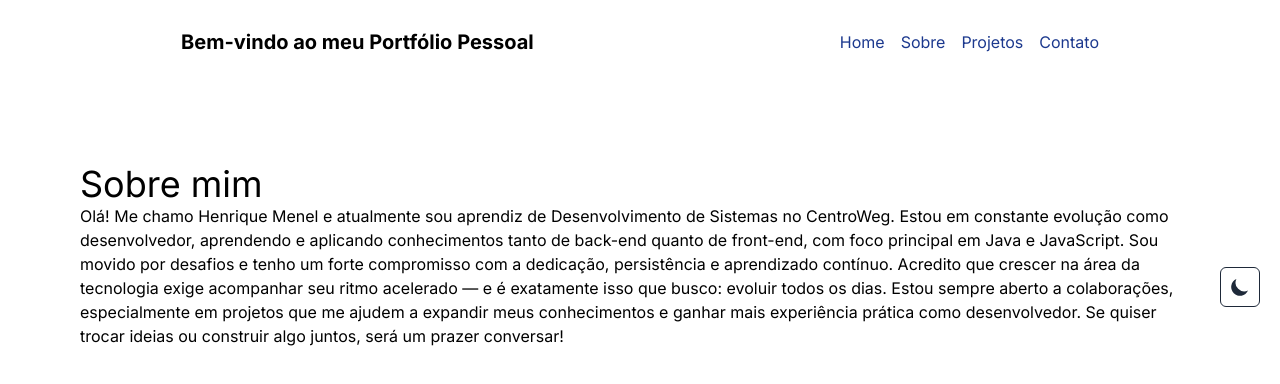
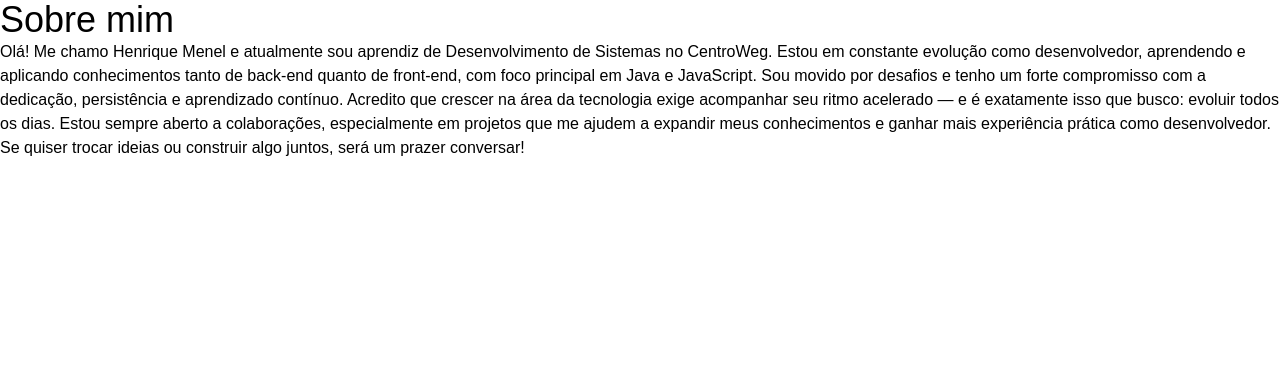
Before and after one commit to HenriqueECM/projeto1_Next.js, a Next.js app: page /about in a window 1280 px wide. Shown: the top 384 px of the page. Built offline with nearby package versions, Linux system fonts and the light colour scheme.

Commit message:
1.6.1 tentando colocar button dark

```diff
--- a/package.json
+++ b/package.json
@@ -17,6 +17,8 @@
   "devDependencies": {
     "@eslint/eslintrc": "^3",
     "@tailwindcss/postcss": "^4",
+    "@types/node": "24.0.4",
+    "@types/react": "19.1.8",
     "autoprefixer": "^10.4.21",
     "eslint": "^9",
     "eslint-config-next": "15.3.4",
--- a/src/app/layout.js
+++ /dev/null
@@ -1,29 +0,0 @@
-import '../styles/globals.css';
-import Header from '../components/Header';
-import Footer from '../components/Footer';
-import ThemeSwitcher from '../components/ThemeSwitcher';
-import { Inter } from 'next/font/google';
-import { ThemeProvider } from 'next-themes';
-
-const inter = Inter({ subsets: ['latin'] });
-
-export const metadata = {
-  title: 'Meu Portfólio',
-  description: 'Feito com Next.js',
-};
-
-export default function RootLayout({ children }) {
-  return (
-    <ThemeProvider attribute="class" defaultTheme="system" enableSystem>
-      <html lang="pt-BR" suppressHydrationWarning>
-        <head />
-        <body className={`${inter.className} bg-white dark:bg-black text-black dark:text-white transition-colors duration-300`}>
-          <Header title="Bem-vindo ao meu Portfólio Pessoal" />
-          <ThemeSwitcher />
-          <main className="p-20 min-h-screen">{children}</main>
-          <Footer />
-        </body>
-      </html>
-    </ThemeProvider>
-  );
-}
--- /dev/null
+++ b/src/app/layout.tsx
@@ -0,0 +1,21 @@
+import { ThemeProvider } from "@/components/theme-provider"
+
+export default function RootLayout({ children }: RootLayoutProps) {
+  return (
+    <>
+      <html lang="en" suppressHydrationWarning>
+        <head />
+        <body>
+          <ThemeProvider
+            attribute="class"
+            defaultTheme="system"
+            enableSystem
+            disableTransitionOnChange
+          >
+            {children}
+          </ThemeProvider>
+        </body>
+      </html>
+    </>
+  )
+}
--- a/src/app/page.js
+++ b/src/app/page.js
@@ -1,8 +1,6 @@
-import "../styles/globals.css";
-
 export default function Home() {
   return (
-    <div className="bg-white dark:bg-black text-black dark:text-white transition-colors duration-300 min-h-screen p-10">
+    <div className="min-h-screen p-10 transition-colors duration-300">
       <section>
         <h1 className="text-4xl font-bold">Olá, Eu sou Henrique Menel</h1>
         <h2 className="text-2xl pt-3">Sobre mim</h2>
--- a/src/components/ThemeSwitcher.jsx
+++ /dev/null
@@ -1,44 +0,0 @@
-"use client";
-import { useTheme } from "next-themes";
-import { useEffect, useState } from "react";
-
-const ThemeSwitcher = () => {
-    const [mount, setMount] = useState(false);
-    const { systemTheme, theme, setTheme } = useTheme();
-    const currentTheme = theme === "system" ? systemTheme : theme;
-    useEffect(() => {
-        setMount(true);
-    }, []);
-    console.log(currentTheme);
-    return mount ? (
-        <div className="fixed right-5 z-[10000000000] max-lg:bottom-2.5 lg:top-1/3">
-            <button
-                onClick={() => setTheme(currentTheme === "dark" ? "light" : "dark")}
-                type="button"
-                className="flex h-10 w-10 p-2 items-center justify-center rounded-md border border-gray-800 text-gray-800 focus:outline-none focus:ring-0 focus:ring-gray-200 dark:border-slate-300 dark:text-white"
-            >
-                <svg
-                    className="dark:hidden"
-                    fill="currentColor"
-                    viewBox="0 0 20 20"
-                    xmlns="http://www.w3.org/2000/svg"
-                >
-                    <path d="M17.293 13.293A8 8 0 016.707 2.707a8.001 8.001 0 1010.586 10.586z"></path>
-                </svg>
-                <svg
-                    className="hidden dark:block"
-                    fill="currentColor"
-                    viewBox="0 0 20 20"
-                    xmlns="http://www.w3.org/2000/svg"
-                >
-                    <path
-                        d="M10 2a1 1 0 011 1v1a1 1 0 11-2 0V3a1 1 0 011-1zm4 8a4 4 0 11-8 0 4 4 0 018 0zm-.464 4.95l.707.707a1 1 0 001.414-1.414l-.707-.707a1 1 0 00-1.414 1.414zm2.12-10.607a1 1 0 010 1.414l-.706.707a1 1 0 11-1.414-1.414l.707-.707a1 1 0 011.414 0zM17 11a1 1 0 100-2h-1a1 1 0 100 2h1zm-7 4a1 1 0 011 1v1a1 1 0 11-2 0v-1a1 1 0 011-1zM5.05 6.464A1 1 0 106.465 5.05l-.708-.707a1 1 0 00-1.414 1.414l.707.707zm1.414 8.486l-.707.707a1 1 0 01-1.414-1.414l.707-.707a1 1 0 011.414 1.414zM4 11a1 1 0 100-2H3a1 1 0 000 2h1z"
-                        fillRule="evenodd"
-                        clipRule="evenodd"
-                    ></path>
-                </svg>
-            </button>
-        </div>
-    ) : null;
-};
-export default ThemeSwitcher;
--- /dev/null
+++ b/src/components/theme-provider.tsx
@@ -0,0 +1,11 @@
+"use client"
+
+import * as React from "react"
+import { ThemeProvider as NextThemesProvider } from "next-themes"
+
+export function ThemeProvider({
+  children,
+  ...props
+}: React.ComponentProps<typeof NextThemesProvider>) {
+  return <NextThemesProvider {...props}>{children}</NextThemesProvider>
+}
--- a/src/styles/globals.css
+++ b/src/styles/globals.css
@@ -1,12 +1,16 @@
 @import "tailwindcss";
 
-@theme inline {
-  --font-sans: var(--font-geist-sans);
-  --font-mono: var(--font-geist-mono);
+*,
+*::before,
+*::after {
+  box-sizing: border-box;
 }
 
+html,
 body {
+  @apply bg-white dark:bg-black text-black dark:text-white transition-colors duration-300;
+  margin: 0;
+  padding: 0;
+  min-height: 100%;
   font-family: Arial, Helvetica, sans-serif;
-  margin: 0;
-  box-sizing: border-box;
 }
--- a/src/utils/ThemeProvider.js
+++ /dev/null
@@ -1,5 +0,0 @@
-"use client";
-import { ThemeProvider as NextThemesProvider } from "next-themes";
-export default function ThemeProvider({ children, ...props }) {
-    return <NextThemesProvider {...props}>{children}</NextThemesProvider>;
-}
```
Also changed, not shown: tsconfig.json (added, +35 -0 lines), 1 other file (tests, documents, lock files or other folders).
